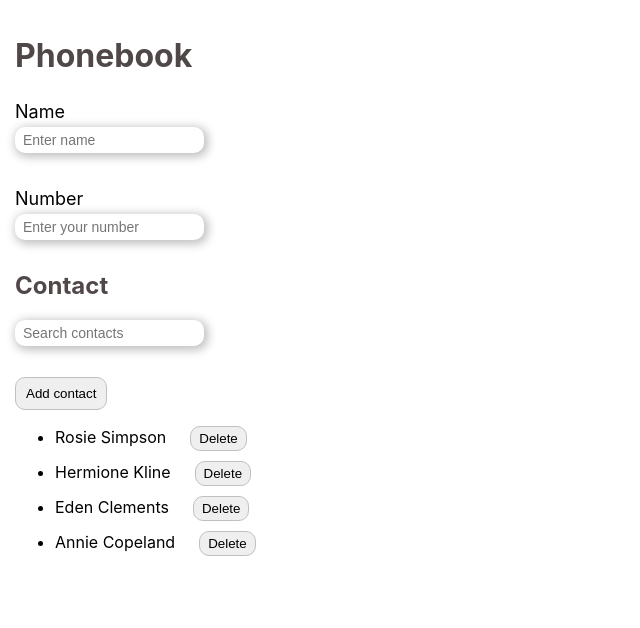
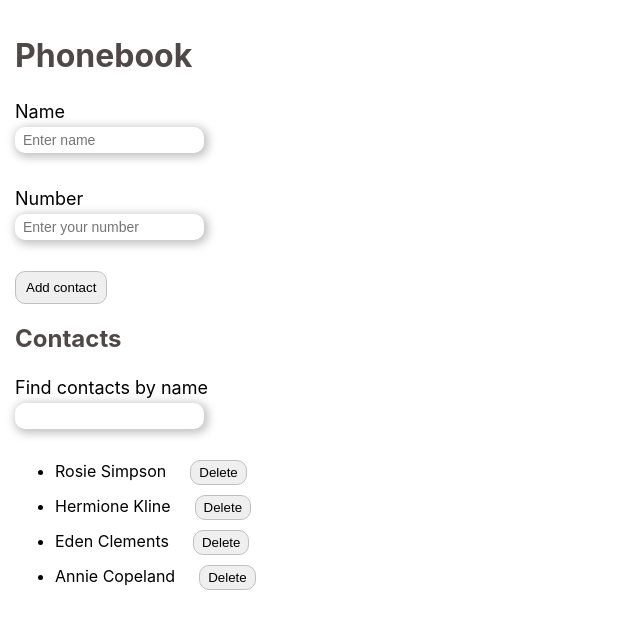
Before and after one commit to Tanya8135/goit-react-hw-02-phonebook, a React (Create React App) app: page / in a window 1280 px wide. Shown: the top 628 px of the page, without its empty margins (0-640 px from the left). Built offline with nearby package versions, Linux system fonts and the light colour scheme.

Commit message:
divided on components

```diff
--- a/src/components/App.jsx
+++ b/src/components/App.jsx
@@ -1,5 +1,9 @@
 import { Component } from 'react';
 import { nanoid } from 'nanoid';
+
+import ContactForm from './ContactForm';
+import Filter from './Filter';
+import ContactList from './ContactList';
 
 import style from './App.module.css';
 
@@ -12,125 +16,63 @@ class App extends Component {
       { id: 'id-4', name: 'Annie Copeland', number: '227-91-26' },
     ],
     filter: '',
-    name: '',
-    number: '',
     search: '',
   };
 
-  handleChange = e => {
-    const { name, value } = e.target;
-    this.setState({
-      [name]: value,
-    });
-  };
+  handleAddContact = (name, number) => {
+    const { contacts } = this.state;
+    const existingContact = contacts.find(
+      contact => contact.name.toLowerCase() === name.toLowerCase()
+    );
 
-  handleAddContact = e => {
-    e.preventDefault();
-    const { name, contacts, number } = this.state;
+    if (existingContact) {
+      alert(`${name} is already in contacts.`);
+      return;
+    }
+
     if (name.trim() === '' || number.trim() === '') {
       return;
     }
-    const existingContact = contacts.find(
-      contact => contact.name.toLowerCase() === name.toLowerCase()
-    );
-    if (existingContact) {
-      alert(`${name} is alredy in contacts.`);
-      return;
-    }
+
     const newContact = {
       id: nanoid(),
       name: `${name} (${number})`,
     };
-    this.setState({
-      contacts: [...contacts, newContact],
-      name: '',
-      number: '',
-    });
-  };
 
-  handleSearch = e => {
-    this.setState({
-      search: e.target.value,
-    });
+    this.setState(prevState => ({
+      contacts: [...prevState.contacts, newContact],
+    }));
   };
 
   handleDeleteContact = id => {
-    const { contacts } = this.state;
-    const updatedContacts = contacts.filter(contact => contact.id !== id);
-    this.setState({
-      contacts: updatedContacts,
-    });
+    this.setState(prevState => ({
+      contacts: prevState.contacts.filter(contact => contact.id !== id),
+    }));
+  };
+
+  handleFilterChange = e => {
+    const filterValue = e.target.value;
+    this.setState({ filter: filterValue });
   };
 
   render() {
-    const { contacts, name, number, search } = this.state;
+    const { contacts, filter } = this.state;
     const filterContacts = contacts.filter(contact =>
-      contact.name.toLowerCase().includes(search.toLowerCase())
+      contact.name.toLowerCase().includes(filter.toLowerCase())
     );
+
     return (
       <div className={style['phone-book']}>
         <h1 className={style.name}>Phonebook</h1>
+        <ContactForm onAddContact={this.handleAddContact} />
 
-        <form onSubmit={this.handleAddContact}>
-          <label className={style.subTitle}>
-            Name
-            <input
-              className={style.input}
-              type="text"
-              name="name"
-              pattern="^[a-zA-Zа-яА-Я]+(([' -][a-zA-Zа-яА-Я ])?[a-zA-Zа-яА-Я]*)*$"
-              // pattern="^[a-zA-Zа-яА-Я]+(([' -][a-zA-Zа-яА-Я ])?[a-zA-Zа-яА-Я]*)*$"
-              // pattern="^[a-zA-Zа-яА-Я]+(([' -]?)[a-zA-Zа-яА-Я]*)*$"
-              title="Name may contain only letters, apostrophe, dash and spaces.
-          For example Adrian, Jacob Mercer, Charles de Batz de Castelmore d'Artagnan"
-              placeholder="Enter name"
-              value={name}
-              onChange={this.handleChange}
-            />
-          </label>
+        <h2 className={style.name}>Contacts</h2>
+        <Filter filter={filter} onChange={this.handleFilterChange} />
 
-          <label className={style.subTitle}>
-            Number
-            <input
-              className={style.input}
-              type="tel"
-              name="number"
-              pattern="\+?\d{1,4}?[ .\-\s]?\(?\d{1,3}?\)?[ .\-\s]?\d{1,4}[ .\-\s]?\d{1,4}[ .\-\s]?\d{1,9}"
-              title="Phone number must be digits and can contain spaces, dashes, parentheses and can start with +"
-              placeholder="Enter your number"
-              value={number}
-              onChange={this.handleChange}
-              required
-            />
-          </label>
-
-          <h2 className={style.name}>Contact</h2>
-          <input
-            className={style.input}
-            type="text"
-            placeholder="Search contacts"
-            value={search}
-            onChange={this.handleSearch}
-          />
-          <button className={style.btn} type="submit">
-            Add contact
-          </button>
-        </form>
-
-        <ul>
-          {filterContacts.map(contact => (
-            <li className={style.list} key={contact.id}>
-              {contact.name}
-              <button
-                className={style.btnDelete}
-                type="button"
-                onClick={() => this.handleDeleteContact(contact.id)}
-              >
-                Delete
-              </button>
-            </li>
-          ))}
-        </ul>
+        <ContactList
+          contacts={filterContacts}
+          onDeleteContact={this.handleDeleteContact}
+        />
       </div>
     );
   }
--- /dev/null
+++ b/src/components/ContactForm.jsx
@@ -0,0 +1,69 @@
+import { Component } from 'react';
+import style from './App.module.css';
+
+class ContactForm extends Component {
+  state = {
+    name: '',
+    number: '',
+  };
+
+  handleChange = e => {
+    const { name, value } = e.target;
+    this.setState({
+      [name]: value,
+    });
+  };
+
+  handleSubmit = e => {
+    e.preventDefault();
+    const { name, number } = this.state;
+    this.props.onAddContact(name, number);
+    this.setState({ name: '', number: '' });
+  };
+
+  render() {
+    const { name, number } = this.state;
+
+    return (
+      <form onSubmit={this.handleSubmit} className={style.form}>
+        <label className={style.subTitle}>
+          Name
+          <input
+            className={style.input}
+            type="text"
+            name="name"
+            pattern="^[a-zA-Zа-яА-Я]+(([' -][a-zA-Zа-яА-Я ])?[a-zA-Zа-яА-Я]*)*$"
+            // pattern="^[a-zA-Zа-яА-Я]+(([' -][a-zA-Zа-яА-Я ])?[a-zA-Zа-яА-Я]*)*$"
+            // pattern="^[a-zA-Zа-яА-Я]+(([' -]?)[a-zA-Zа-яА-Я]*)*$"
+            title="Name may contain only letters, apostrophe, dash and spaces.
+          For example Adrian, Jacob Mercer, Charles de Batz de Castelmore d'Artagnan"
+            placeholder="Enter name"
+            value={name}
+            onChange={this.handleChange}
+          />
+        </label>
+
+        <label className={style.subTitle}>
+          Number
+          <input
+            className={style.input}
+            type="tel"
+            name="number"
+            pattern="\+?\d{1,4}?[ .\-\s]?\(?\d{1,3}?\)?[ .\-\s]?\d{1,4}[ .\-\s]?\d{1,4}[ .\-\s]?\d{1,9}"
+            title="Phone number must be digits and can contain spaces, dashes, parentheses and can start with +"
+            placeholder="Enter your number"
+            value={number}
+            onChange={this.handleChange}
+            required
+          />
+        </label>
+
+        <button type="submit" className={style.btn}>
+          Add contact
+        </button>
+      </form>
+    );
+  }
+}
+
+export default ContactForm;
--- /dev/null
+++ b/src/components/ContactList.jsx
@@ -0,0 +1,24 @@
+import style from './App.module.css';
+
+const ContactList = ({ contacts, onDeleteContact }) => (
+  <ul>
+    {contacts.map(
+      (
+        contact // Оновлено: використовуємо `contacts` замість `filterContacts`
+      ) => (
+        <li className={style.list} key={contact.id}>
+          {contact.name}
+          <button
+            className={style.btnDelete}
+            type="button"
+            onClick={() => onDeleteContact(contact.id)}
+          >
+            Delete
+          </button>
+        </li>
+      )
+    )}
+  </ul>
+);
+
+export default ContactList;
--- /dev/null
+++ b/src/components/Filter.jsx
@@ -0,0 +1,16 @@
+import style from './App.module.css';
+
+const Filter = ({ filter, onChange }) => (
+  <label className={style.subTitle}>
+    Find contacts by name
+    <input
+      className={style.input}
+      type="text"
+      name="filter"
+      value={filter}
+      onChange={onChange}
+    />
+  </label>
+);
+
+export default Filter;
```
